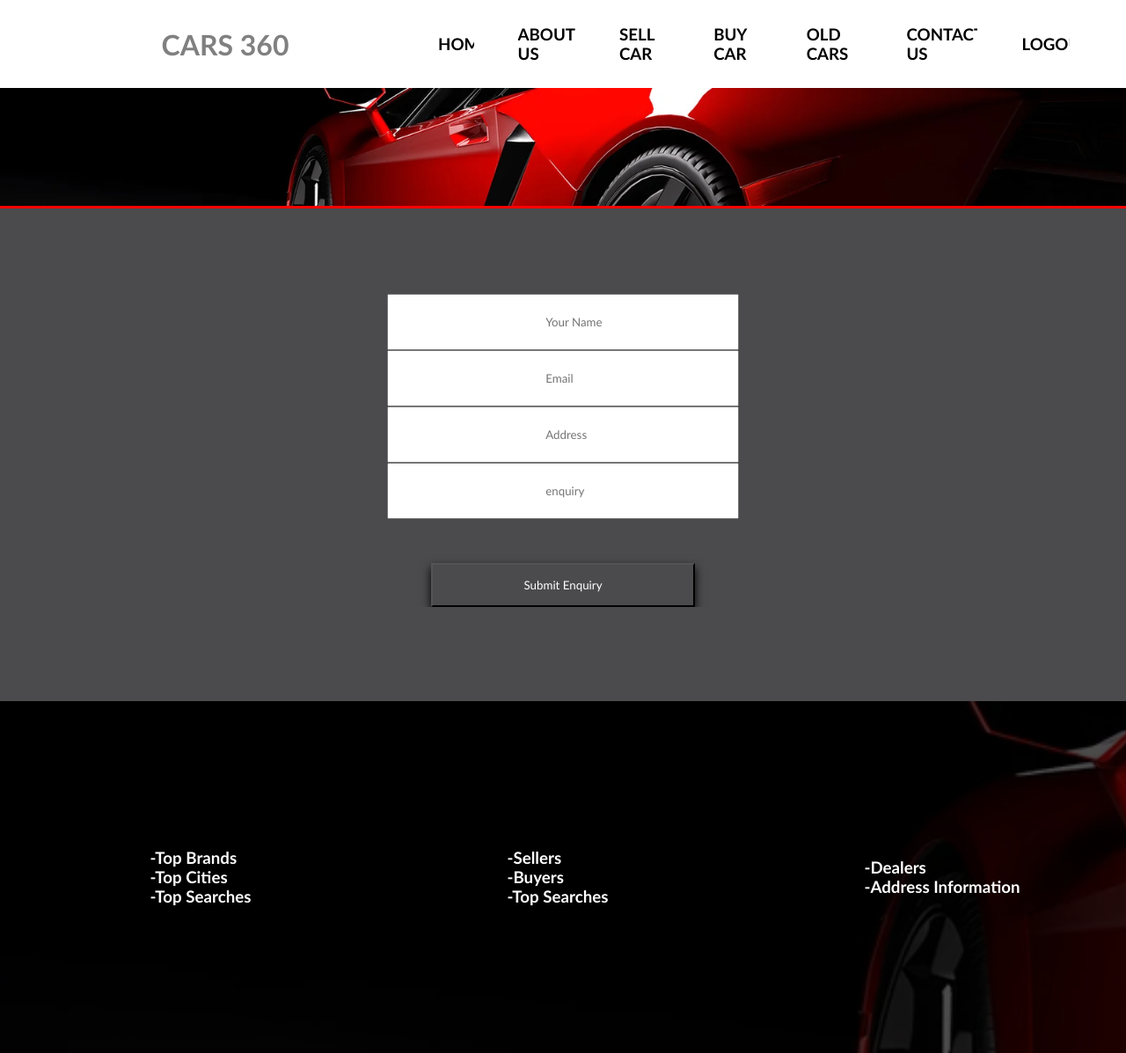
After one commit to Ayaz-Ahamed-Shaik/PythonGroupRetake, a Flask app: page /contactus in a window 1280 px wide. The commit adds this page. Shown: the whole page at 88% size. Run offline with Flask 3, Linux system fonts and the light colour scheme; the visitor is signed in with stand-in values (Sample User, id 1).

Commit message:
enquiryform

```diff
--- a/server.py
+++ b/server.py
@@ -127,30 +127,36 @@ def fetchCar():
 
         if user:
             user_id = user['_id']
-            print(f"User ID: {user_id}")  # Debug print to verify user ID
-
-            # Fetch car sales associated with this user
+            print(f"User ID: {user_id}")
             cars_cursor = db.carsale.find({'user_id': user_id})
             cars = list(cars_cursor)
-            print(f"Cars found: {len(cars)}")  # Debug print to verify the number of cars found
+            print(f"Cars found: {len(cars)}")
 
-            # Convert MongoDB's ObjectId to string for JSON serialization
             for car in cars:
                 car['_id'] = str(car['_id'])
                 car['user_id'] = str(car['user_id'])
 
             return jsonify(cars=cars)
 
-    # Return empty JSON response if user is not logged in or no cars found
     return jsonify(cars=[])
 
 @app.route("/buycar")
 def buycar():
-    return render_template('buycar.html')
+      if(session.get('user')):
+           return render_template('buycar.html',username=session.get('user'))
+      return render_template('buycar.html',username="")
 
 @app.route("/oldcar")
 def oldcar():
-    return render_template('oldcars.html')
+     if(session.get('user')):
+           return render_template('oldcars.html',username=session.get('user'))
+     return render_template('oldcars.html',username="")
+
+@app.route("/contactus")
+def contactus():
+     if(session.get('user')):
+           return render_template('contactus.html',username=session.get('user'))
+     return render_template('contactus.html',username="")
 
 if __name__ == "__main__":
     app.run(debug=True)
--- a/templates/components/header.html
+++ b/templates/components/header.html
@@ -15,7 +15,7 @@
         <h3 onclick="window.location.href='/sell_car'">SELL CAR</h3>
         <h3 onclick="window.location.href='/buycar'">BUY CAR</h3>
         <h3 onclick="window.location.href='/oldcar'">OLD CARS</h3>
-        <h3>CONTACT US</h3>
+        <h3 onclick="window.location.href='/contactus'">CONTACT US</h3>
         {% if(username) %}
         <h3 onclick="window.location.href='/logout'">LOGOUT</h3>
         {% else %}
--- /dev/null
+++ b/templates/contactus.html
@@ -0,0 +1,27 @@
+    {% include 'components/header.html' %}
+    <main>
+      <div class="section1">
+        <img src="static/assets/bg-1.webp"/>
+      </div>
+      <div class="sectionsellcar1">
+         <form action="/sellcar" method="POST" enctype="multipart/form-data">
+           <div class="inputsection">
+              <input type="text" placeholder="Your Name" name="name">
+           </div>
+           <div class="inputsection">
+            <input type="email" placeholder="Email" name="email">
+         </div>
+         <div class="inputsection">
+            <input type="text" placeholder="Address" name="address">
+         </div>
+         <div class="inputsection">
+            <input type="text" placeholder="enquiry" name="enquiry">
+         </div>
+         <div class="inputsection" style="margin-bottom: 30px;">
+           <button type="submit">Submit Enquiry</button>
+         </div>
+         <label style="color: white;font-size: 22px;">{{message}}</label>
+         </form>
+      </div>
+    </main>
+    {% include 'components/footer.html' %}
```
